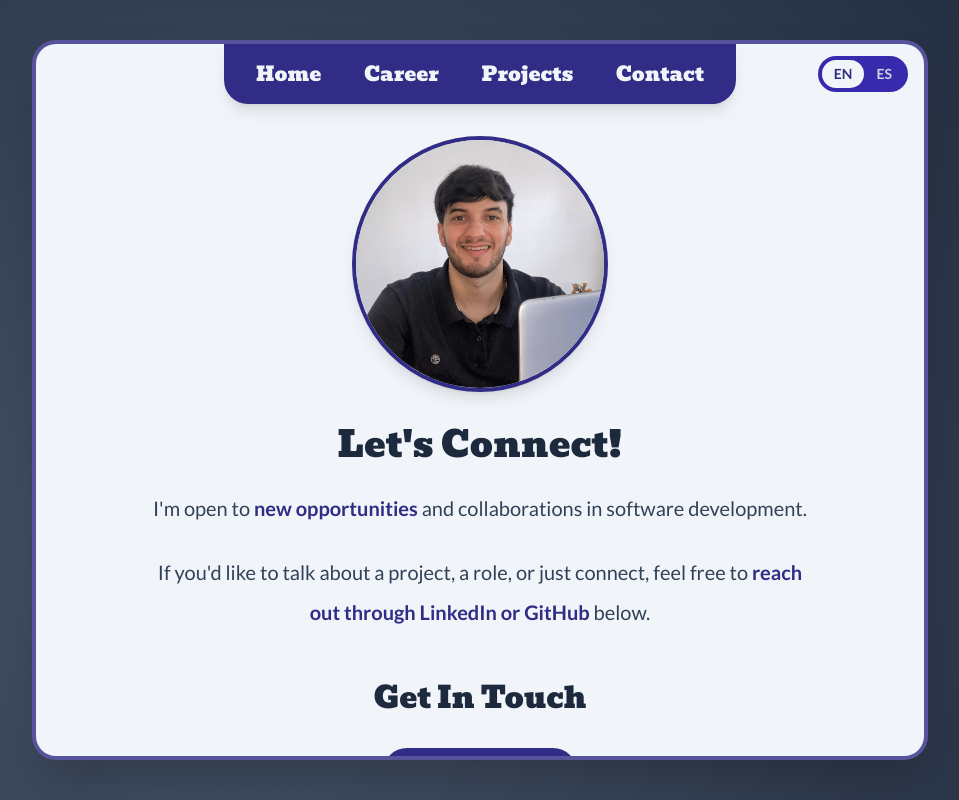
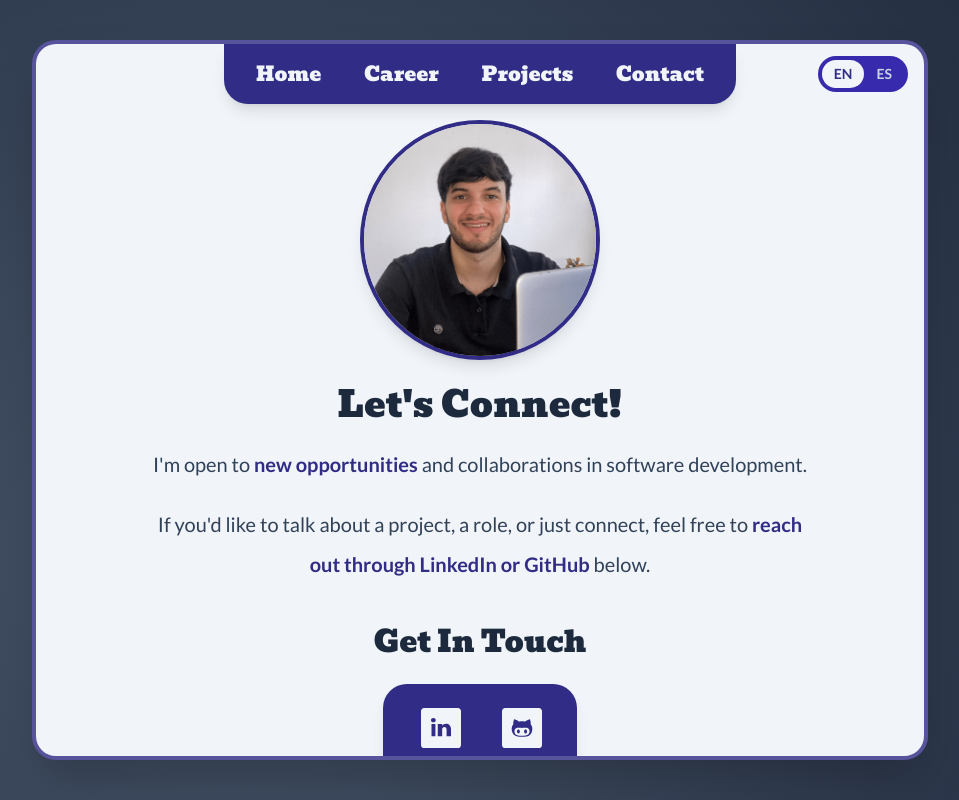
Before and after one commit to ndamatta/ndamatta, a Next.js app: page /en/contact in a window 1280 px wide. Shown: the whole page, without its empty margins (160-1119 px from the left). Built offline with nearby package versions, Linux system fonts and the light colour scheme.

Commit message:
style: adjust contact page spacing

```diff
--- a/app/[locale]/contact/page.tsx
+++ b/app/[locale]/contact/page.tsx
@@ -53,8 +53,8 @@ function ContactContent() {
 
   return (
     <>
-      <div className="flex justify-center mb-8 mt-8">
-        <div className="relative w-64 h-64 rounded-full overflow-hidden border-4 border-indigo-900 shadow-lg">
+      <div className="flex justify-center mb-6 mt-4">
+        <div className="relative w-60 h-60 rounded-full overflow-hidden border-4 border-indigo-900 shadow-lg">
           <Image
             src="/images/contact/pfp.png"
             alt={t("profileAlt")}
@@ -65,7 +65,7 @@ function ContactContent() {
         </div>
       </div>
 
-      <div className="text-center space-y-6 mb-12">
+      <div className="text-center space-y-5 mb-10">
         <h1 className="text-3xl sm:text-3xl md:text-4xl font-bevan text-slate-800">
           {t("heading")}
         </h1>
@@ -82,11 +82,11 @@ function ContactContent() {
       </div>
 
       <section className="w-full">
-        <h2 className="text-2xl sm:text-3xl md:text-3xl font-bevan text-center mb-8 text-slate-800">
+        <h2 className="text-2xl sm:text-3xl md:text-3xl font-bevan text-center mb-6 text-slate-800">
           {t("getInTouch")}
         </h2>
 
-        <div className="flex justify-center mb-5">
+        <div className="flex justify-center">
           <div className="bg-indigo-900 rounded-3xl px-8 py-6 shadow-lg">
             <ul className="flex gap-8">
               <li>
```
